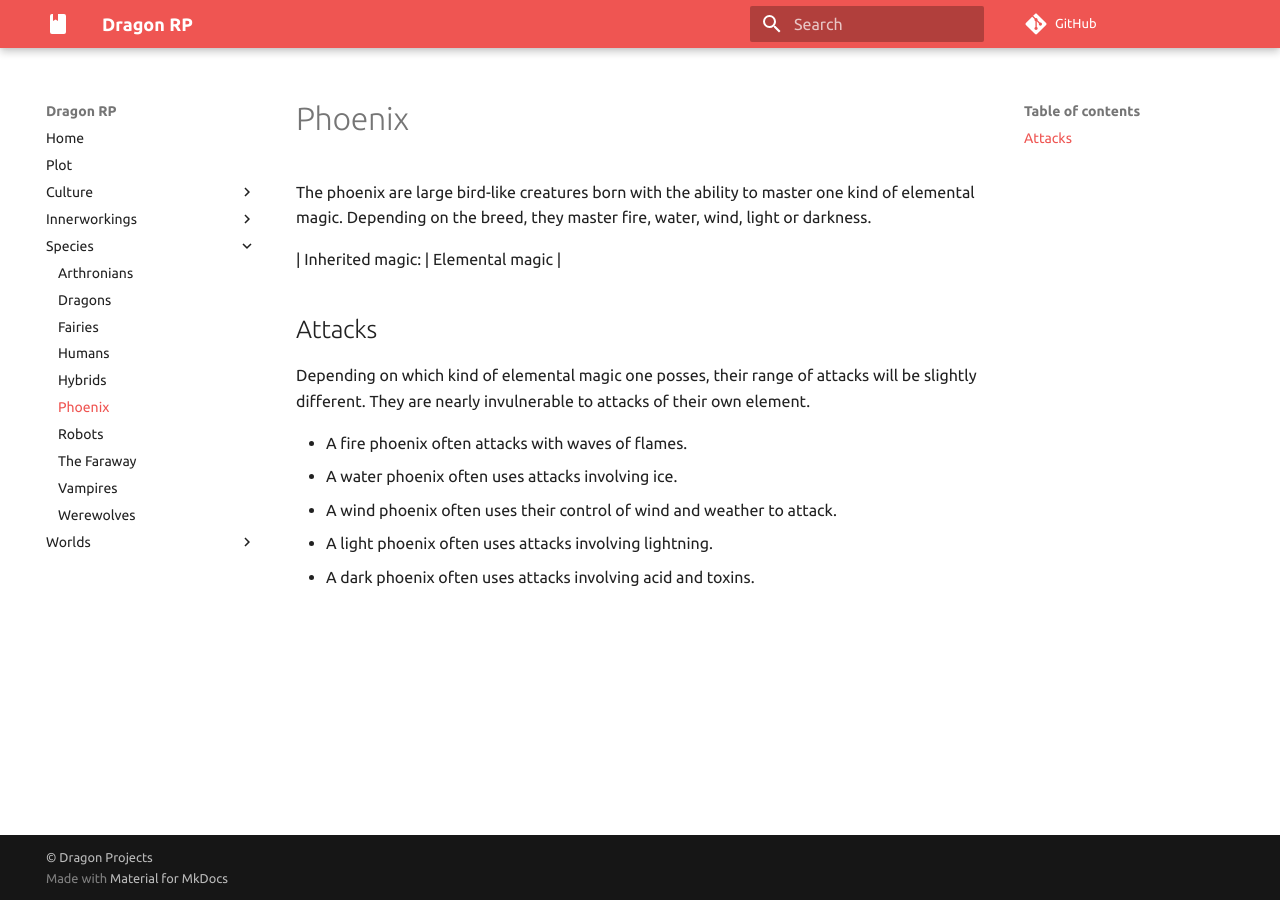
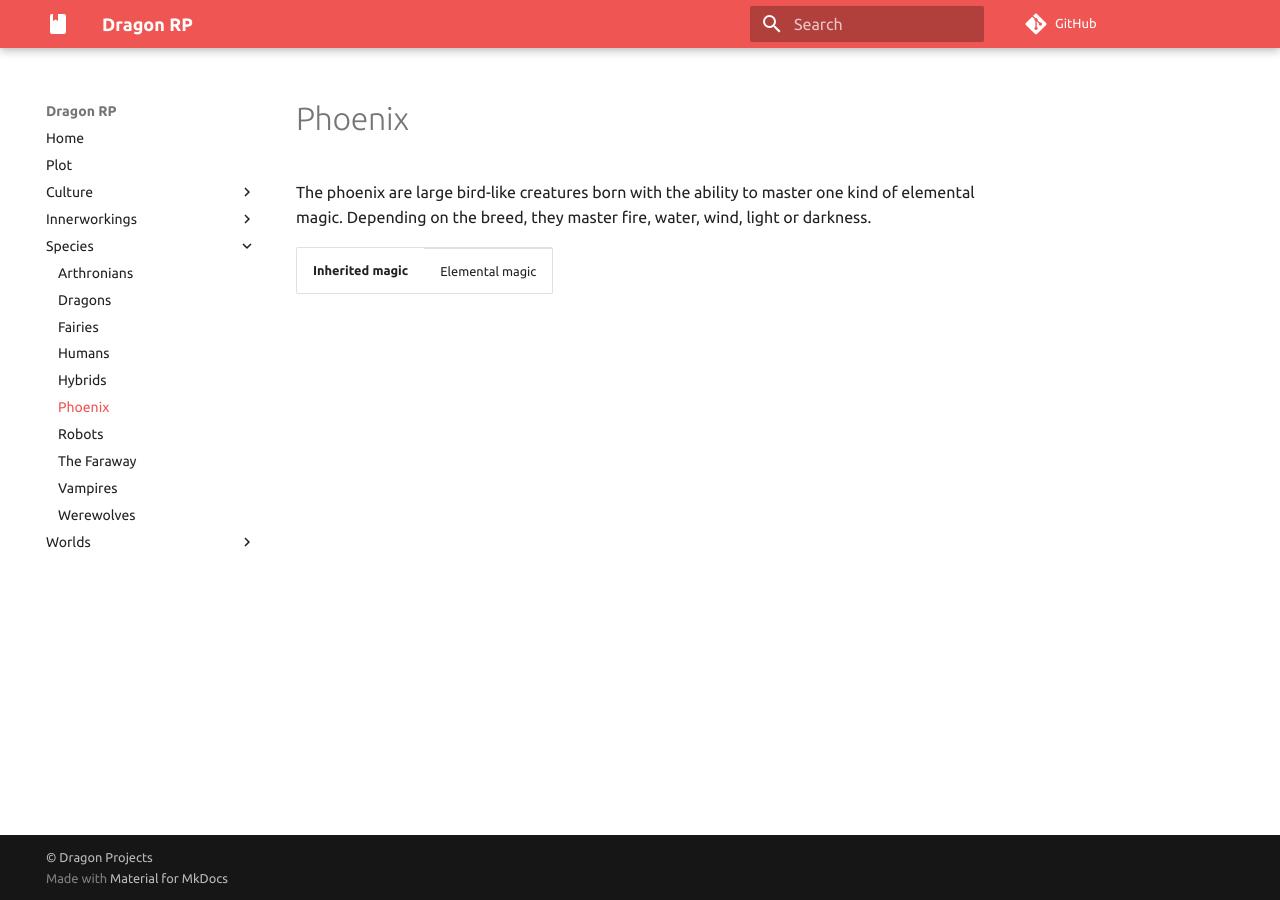
Before and after one commit to dragonprojects/dragonroleplay, an MkDocs documentation site: the page built from docs/Species/Phoenix.md, in a window 1280 px wide. Built offline with MkDocs 1.6.1 and Material for MkDocs 9.7.7, drawn with Linux system fonts in a browser that asks for light colours; comment, search, counter and statistics services are not loaded.

Commit message:
Update Phoenix.md

```diff
--- a/docs/Species/Phoenix.md
+++ b/docs/Species/Phoenix.md
@@ -2,7 +2,13 @@
 
 The phoenix are large bird-like creatures born with the ability to master one kind of elemental magic. Depending on the breed, they master fire, water, wind, light or darkness.
 
-| Inherited magic: | Elemental magic |
+<table>
+ <tr>
+  <th>Inherited magic</th>
+  <td>Elemental magic</td>
+ </tr>
+</table
+
 ## Attacks
 Depending on which kind of elemental magic one posses, their range of attacks will be slightly different. They are nearly invulnerable to attacks of their own element.
 
```
